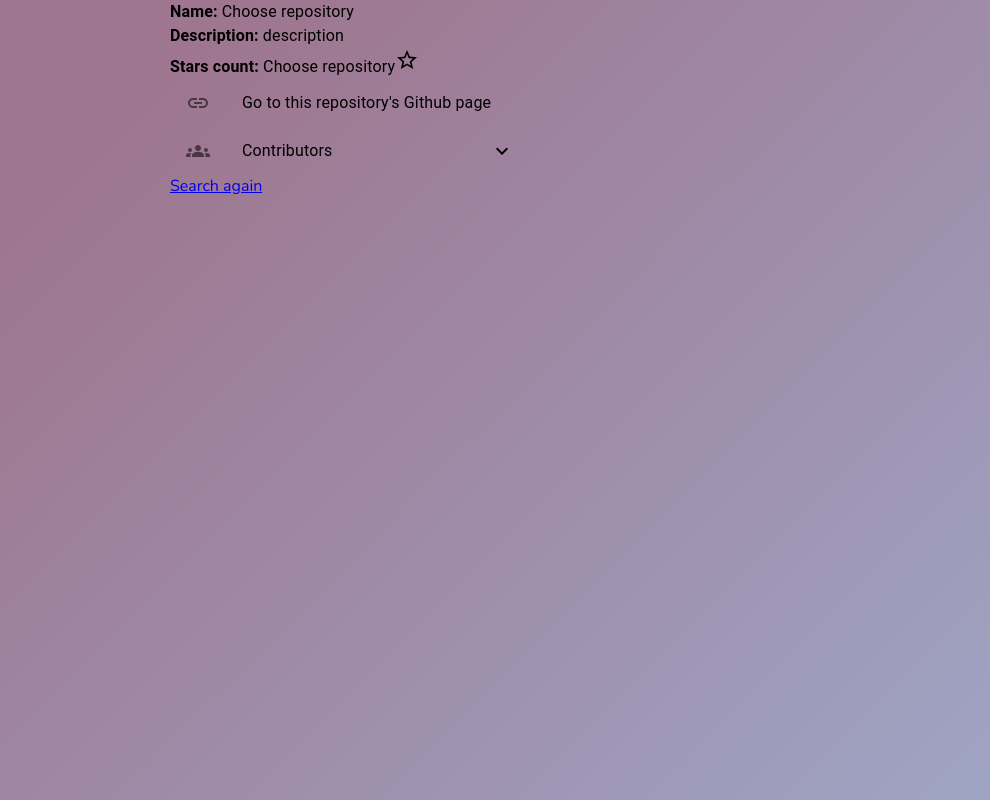
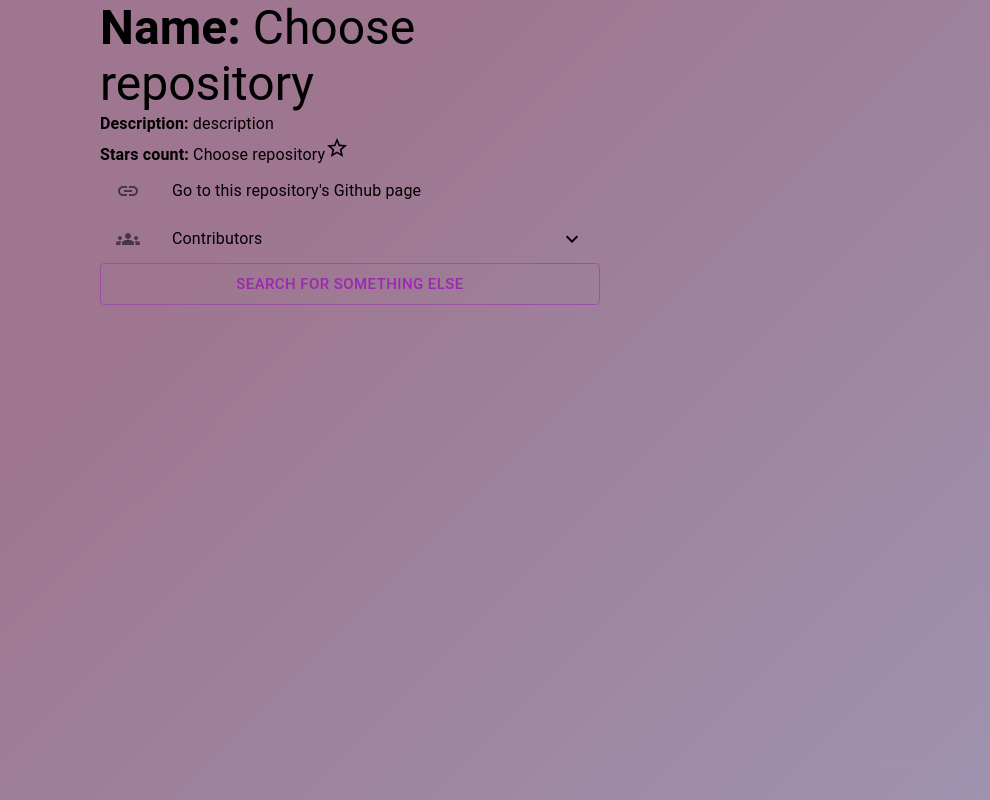
Before and after one commit to beakace/search-github, a React (Create React App) app: page /results in a window 1280 px wide. Shown: the top 800 px of the page, without its empty margins (290-1280 px from the left). Built offline with nearby package versions, Linux system fonts and the light colour scheme.

Commit message:
almost final
added loading animation, removed list from rendering on results component, added back-to-home button

```diff
--- a/package.json
+++ b/package.json
@@ -14,13 +14,16 @@
     "@types/node": "^16.11.42",
     "@types/react": "^18.0.14",
     "@types/react-dom": "^18.0.5",
+    "bootstrap": "^5.2.0",
     "lodash.debounce": "^4.0.8",
     "octokit": "^1.8.1",
     "react": "^18.2.0",
+    "react-bootstrap": "^2.4.0",
     "react-debounce-input": "^3.3.0",
     "react-dom": "^18.2.0",
     "react-router-dom": "^6.3.0",
     "react-scripts": "5.0.1",
+    "react-spinners": "^0.13.3",
     "react-window": "^1.8.7",
     "typescript": "^4.7.4",
     "web-vitals": "^2.1.4"
--- a/src/App.css
+++ b/src/App.css
@@ -1,7 +1,7 @@
 @import url("https://fonts.googleapis.com/css2?family=Nunito:wght@400;700&display=swap");
 .App {
   width: 100vw;
-  height: 100vh;
+  height: 200vh;
   display: flex;
   align-items: center;
   flex-direction: column;
--- a/src/App.tsx
+++ b/src/App.tsx
@@ -6,14 +6,16 @@ import List from "@mui/material/List"
 import ListItem from "@mui/material/ListItem"
 import ListItemButton from "@mui/material/ListItemButton"
 import ListItemText from "@mui/material/ListItemText"
-import Results from "./Results"
+import ResultsList from "./Results"
 import { Routes, Route, useNavigate } from "react-router-dom"
+import ClipLoader from "react-spinners/ClipLoader"
 
 function App() {
   const [repoData, setRepoData] = useState([])
   const [query, setQuery] = useState("")
   const [selectedId, setSelectedId] = useState(null)
   const [contributors, setContributors] = useState([])
+  const [loading, setLoading] = useState(false)
   let navigate = useNavigate()
 
   function BasicList() {
@@ -62,25 +64,41 @@ function App() {
 
   return (
     <div className="App">
+      <div className="container">
+        {loading ? (
+          <div className="loader-container">
+            <ClipLoader color={"#fff"} size={60} />
+          </div>
+        ) : (
           <Routes>
             <Route
               path="/"
               element={
+                <>
+                  {" "}
                   <SearchBar
                     query={query}
                     setQuery={setQuery}
                     setRepoData={setRepoData}
+                    setLoading={setLoading}
+                  />
+                  <BasicList />
+                </>
+              }
+            />
+
+            <Route
+              path="results"
+              element={
+                <ResultsList
+                  selectedRepo={selectedRepo}
+                  contributors={contributors}
                 />
               }
             />
-        <Route
-          path="/results"
-          element={
-            <Results selectedRepo={selectedRepo} contributors={contributors} />
-          }
-        />
           </Routes>
-      <BasicList />
+        )}
+      </div>
     </div>
   )
 }
--- a/src/Results.tsx
+++ b/src/Results.tsx
@@ -6,12 +6,13 @@ import ListItemText from "@mui/material/ListItemText"
 import Collapse from "@mui/material/Collapse"
 import ExpandLess from "@mui/icons-material/ExpandLess"
 import ExpandMore from "@mui/icons-material/ExpandMore"
-import { Link } from "react-router-dom"
 import { Typography } from "@mui/material"
 import StarBorderIcon from "@mui/icons-material/StarBorder"
 import LinkIcon from "@mui/icons-material/Link"
 import PersonIcon from "@mui/icons-material/Person"
 import GroupsIcon from "@mui/icons-material/Groups"
+import { Stack } from "@mui/material"
+import Button from "@mui/material/Button"
 
 function ResultsList(props) {
   const [open, setOpen] = React.useState(false)
@@ -22,11 +23,15 @@ function ResultsList(props) {
 
   return (
     <List
-      sx={{ width: "100%", maxWidth: 360, bgcolor: "transparent" }}
+      sx={{
+        width: "100%",
+        maxWidth: 500,
+        bgcolor: "transparent",
+      }}
       component="nav"
       aria-labelledby="nested-list-subheader"
       subheader={
-        <Typography>
+        <Typography variant="h3">
           <strong>Name: </strong>
           {props.selectedRepo != null
             ? props.selectedRepo["name"]
@@ -83,7 +88,12 @@ function ResultsList(props) {
           ))}
         </List>
       </Collapse>
-      <Link to="/">Search again</Link>
+
+      <Stack spacing={2} direction="column">
+        <Button href="/" variant="outlined" size="large" color="secondary">
+          Search for something else
+        </Button>
+      </Stack>
     </List>
   )
 }
--- a/src/SearchBar.tsx
+++ b/src/SearchBar.tsx
@@ -10,9 +10,11 @@ function SearchBar(props) {
 
   function startSearch() {
     if (props.query.length) {
+      props.setLoading(true)
       fetch(`https://api.github.com/search/repositories?q=${props.query}`)
         .then((response) => response.json())
         .then((data) => {
+          props.setLoading(false)
           // console.log("Success:", data)
           props.setRepoData(data.items)
         })
```
Also changed, not shown: 2 other files (tests, documents, lock files or other folders). Lines whose indentation alone changed are shown as unchanged.
